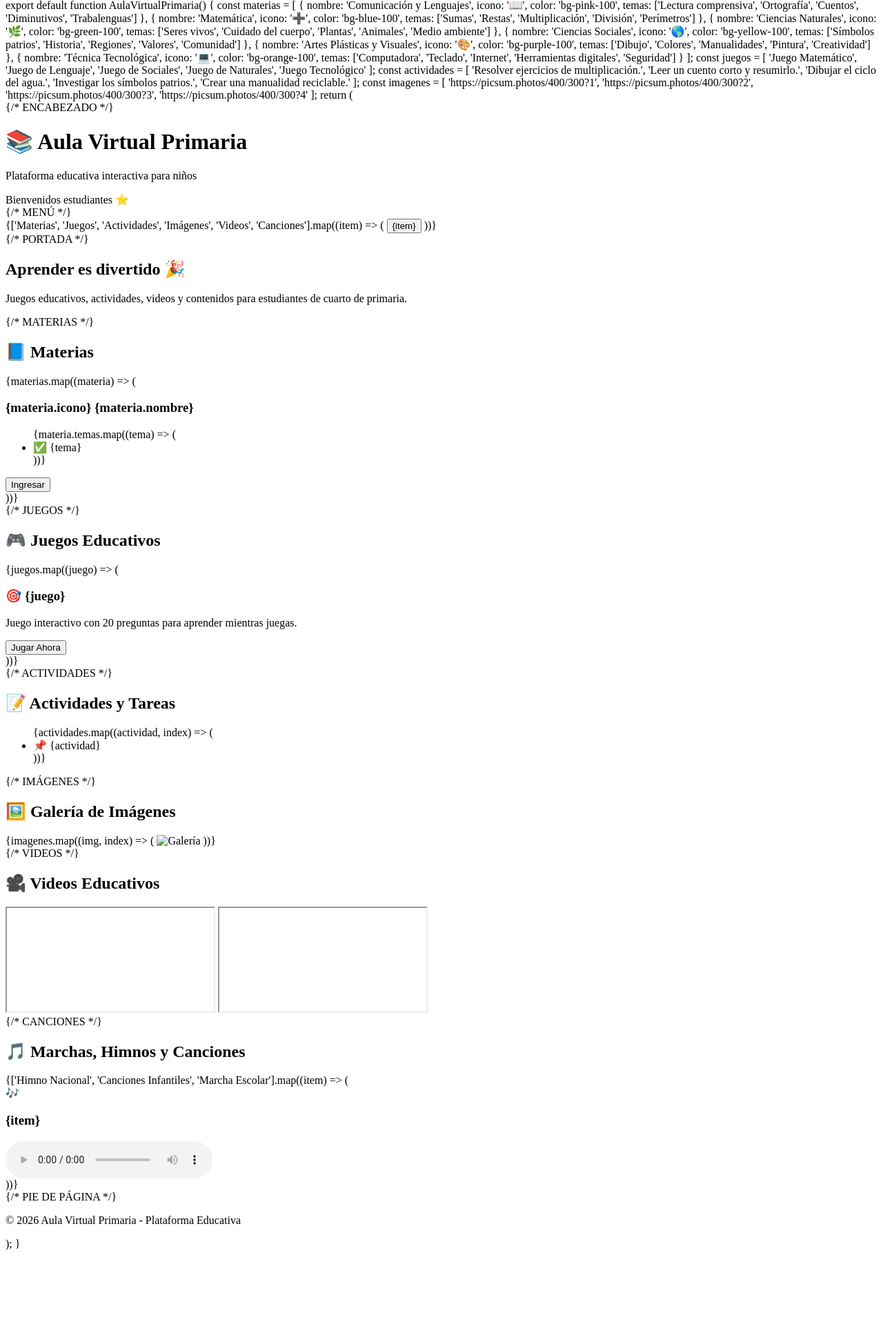
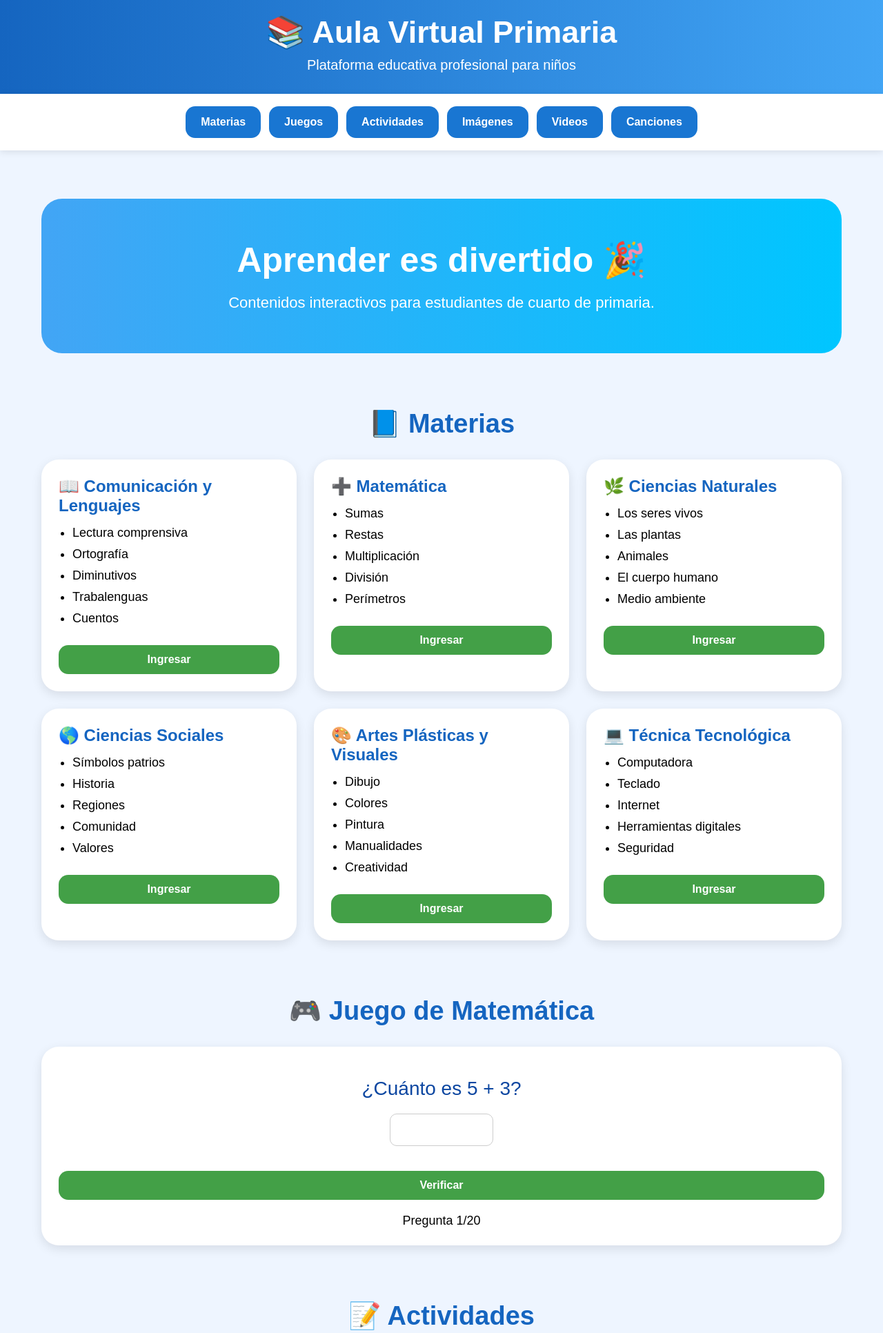
Before and after one commit to quebuenoesta88-rgb/mundo-ninos, a plain HTML site: page index.html in a window 1280 px wide. Shown: the part 10-1942 px from the top of the page at 69% size. Before the commit the page ends 1830 px from the top, so only its background shows below. Drawn offline with Linux system fonts and the light colour scheme; grey boxes are pictures that could not be loaded.

Commit message:
Update index.html

```diff
--- a/index.html
+++ b/index.html
@@ -1,253 +1,470 @@
-export default function AulaVirtualPrimaria() {
-  const materias = [
-    {
-      nombre: 'Comunicación y Lenguajes',
-      icono: '📖',
-      color: 'bg-pink-100',
-      temas: ['Lectura comprensiva', 'Ortografía', 'Cuentos', 'Diminutivos', 'Trabalenguas']
-    },
-    {
-      nombre: 'Matemática',
-      icono: '➕',
-      color: 'bg-blue-100',
-      temas: ['Sumas', 'Restas', 'Multiplicación', 'División', 'Perímetros']
-    },
-    {
-      nombre: 'Ciencias Naturales',
-      icono: '🌿',
-      color: 'bg-green-100',
-      temas: ['Seres vivos', 'Cuidado del cuerpo', 'Plantas', 'Animales', 'Medio ambiente']
-    },
-    {
-      nombre: 'Ciencias Sociales',
-      icono: '🌎',
-      color: 'bg-yellow-100',
-      temas: ['Símbolos patrios', 'Historia', 'Regiones', 'Valores', 'Comunidad']
-    },
-    {
-      nombre: 'Artes Plásticas y Visuales',
-      icono: '🎨',
-      color: 'bg-purple-100',
-      temas: ['Dibujo', 'Colores', 'Manualidades', 'Pintura', 'Creatividad']
-    },
-    {
-      nombre: 'Técnica Tecnológica',
-      icono: '💻',
-      color: 'bg-orange-100',
-      temas: ['Computadora', 'Teclado', 'Internet', 'Herramientas digitales', 'Seguridad']
+<!DOCTYPE html>
+<html lang="es">
+<head>
+  <meta charset="UTF-8">
+  <meta name="viewport" content="width=device-width, initial-scale=1.0">
+  <title>Aula Virtual Primaria</title>
+
+  <style>
+    *{
+      margin:0;
+      padding:0;
+      box-sizing:border-box;
+      font-family:Arial, Helvetica, sans-serif;
     }
-  ];
 
-  const juegos = [
-    'Juego Matemático',
-    'Juego de Lenguaje',
-    'Juego de Sociales',
-    'Juego de Naturales',
-    'Juego Tecnológico'
-  ];
+    body{
+      background:#eef5ff;
+    }
 
-  const actividades = [
-    'Resolver ejercicios de multiplicación.',
-    'Leer un cuento corto y resumirlo.',
-    'Dibujar el ciclo del agua.',
-    'Investigar los símbolos patrios.',
-    'Crear una manualidad reciclable.'
-  ];
+    header{
+      background:linear-gradient(90deg,#1565c0,#42a5f5);
+      color:white;
+      padding:30px;
+      text-align:center;
+      box-shadow:0 4px 10px rgba(0,0,0,0.2);
+    }
 
-  const imagenes = [
-    'https://picsum.photos/400/300?1',
-    'https://picsum.photos/400/300?2',
-    'https://picsum.photos/400/300?3',
-    'https://picsum.photos/400/300?4'
-  ];
+    header h1{
+      font-size:45px;
+    }
 
-  return (
-    <div className="min-h-screen bg-gradient-to-b from-sky-100 to-white">
-      {/* ENCABEZADO */}
-      <header className="bg-blue-700 text-white p-6 shadow-lg">
-        <div className="max-w-7xl mx-auto flex flex-col md:flex-row items-center justify-between gap-4">
-          <div>
-            <h1 className="text-4xl font-bold">📚 Aula Virtual Primaria</h1>
-            <p className="text-lg mt-2">Plataforma educativa interactiva para niños</p>
+    header p{
+      margin-top:10px;
+      font-size:20px;
+    }
+
+    nav{
+      background:white;
+      display:flex;
+      justify-content:center;
+      flex-wrap:wrap;
+      gap:12px;
+      padding:18px;
+      position:sticky;
+      top:0;
+      z-index:1000;
+      box-shadow:0 2px 10px rgba(0,0,0,0.1);
+    }
+
+    nav button{
+      background:#1976d2;
+      color:white;
+      border:none;
+      padding:14px 22px;
+      border-radius:14px;
+      font-size:16px;
+      cursor:pointer;
+      transition:0.3s;
+      font-weight:bold;
+    }
+
+    nav button:hover{
+      background:#0d47a1;
+      transform:scale(1.05);
+    }
+
+    section{
+      padding:40px 20px;
+      max-width:1200px;
+      margin:auto;
+    }
+
+    .titulo{
+      text-align:center;
+      margin-bottom:30px;
+      font-size:38px;
+      color:#1565c0;
+    }
+
+    .grid{
+      display:grid;
+      grid-template-columns:repeat(auto-fit,minmax(280px,1fr));
+      gap:25px;
+    }
+
+    .card{
+      background:white;
+      padding:25px;
+      border-radius:25px;
+      box-shadow:0 5px 15px rgba(0,0,0,0.1);
+      transition:0.3s;
+    }
+
+    .card:hover{
+      transform:translateY(-5px);
+    }
+
+    .card h3{
+      margin-bottom:15px;
+      color:#1565c0;
+      font-size:24px;
+    }
+
+    .card ul{
+      padding-left:20px;
+    }
+
+    .card li{
+      margin-bottom:10px;
+      font-size:18px;
+    }
+
+    .btn{
+      margin-top:18px;
+      width:100%;
+      background:#43a047;
+      color:white;
+      border:none;
+      padding:12px;
+      border-radius:14px;
+      cursor:pointer;
+      font-size:16px;
+      font-weight:bold;
+    }
+
+    .btn:hover{
+      background:#2e7d32;
+    }
+
+    .hero{
+      background:linear-gradient(90deg,#42a5f5,#00c6ff);
+      color:white;
+      text-align:center;
+      padding:60px 20px;
+      border-radius:30px;
+      margin-top:30px;
+    }
+
+    .hero h2{
+      font-size:50px;
+      margin-bottom:20px;
+    }
+
+    .hero p{
+      font-size:22px;
+    }
+
+    .imagenes{
+      display:grid;
+      grid-template-columns:repeat(auto-fit,minmax(250px,1fr));
+      gap:20px;
+    }
+
+    .imagenes img{
+      width:100%;
+      border-radius:25px;
+      height:220px;
+      object-fit:cover;
+      box-shadow:0 4px 12px rgba(0,0,0,0.2);
+    }
+
+    iframe{
+      width:100%;
+      height:300px;
+      border:none;
+      border-radius:25px;
+      box-shadow:0 4px 12px rgba(0,0,0,0.2);
+    }
+
+    .audio-card{
+      text-align:center;
+    }
+
+    audio{
+      width:100%;
+      margin-top:15px;
+    }
+
+    footer{
+      background:#1565c0;
+      color:white;
+      text-align:center;
+      padding:25px;
+      margin-top:40px;
+      font-size:18px;
+    }
+
+    .juego-box{
+      text-align:center;
+    }
+
+    .pregunta{
+      font-size:28px;
+      margin:20px 0;
+      color:#0d47a1;
+    }
+
+    input{
+      padding:12px;
+      width:150px;
+      border-radius:10px;
+      border:1px solid #ccc;
+      text-align:center;
+      font-size:18px;
+    }
+  </style>
+</head>
+<body>
+
+<header>
+  <h1>📚 Aula Virtual Primaria</h1>
+  <p>Plataforma educativa profesional para niños</p>
+</header>
+
+<nav>
+  <button>Materias</button>
+  <button>Juegos</button>
+  <button>Actividades</button>
+  <button>Imágenes</button>
+  <button>Videos</button>
+  <button>Canciones</button>
+</nav>
+
+<section>
+  <div class="hero">
+    <h2>Aprender es divertido 🎉</h2>
+    <p>Contenidos interactivos para estudiantes de cuarto de primaria.</p>
+  </div>
+</section>
+
+<section>
+  <h2 class="titulo">📘 Materias</h2>
+
+  <div class="grid">
+
+    <div class="card">
+      <h3>📖 Comunicación y Lenguajes</h3>
+      <ul>
+        <li>Lectura comprensiva</li>
+        <li>Ortografía</li>
+        <li>Diminutivos</li>
+        <li>Trabalenguas</li>
+        <li>Cuentos</li>
+      </ul>
+      <button class="btn">Ingresar</button>
     </div>
 
-          <div className="bg-white text-blue-700 px-4 py-2 rounded-2xl shadow font-bold">
-            Bienvenidos estudiantes ⭐
+    <div class="card">
+      <h3>➕ Matemática</h3>
+      <ul>
+        <li>Sumas</li>
+        <li>Restas</li>
+        <li>Multiplicación</li>
+        <li>División</li>
+        <li>Perímetros</li>
+      </ul>
+      <button class="btn">Ingresar</button>
     </div>
+
+    <div class="card">
+      <h3>🌿 Ciencias Naturales</h3>
+      <ul>
+        <li>Los seres vivos</li>
+        <li>Las plantas</li>
+        <li>Animales</li>
+        <li>El cuerpo humano</li>
+        <li>Medio ambiente</li>
+      </ul>
+      <button class="btn">Ingresar</button>
     </div>
-      </header>
 
-      {/* MENÚ */}
-      <nav className="sticky top-0 z-50 bg-white shadow-md p-4">
-        <div className="max-w-7xl mx-auto flex flex-wrap justify-center gap-3">
-          {['Materias', 'Juegos', 'Actividades', 'Imágenes', 'Videos', 'Canciones'].map((item) => (
-            <button
-              key={item}
-              className="bg-blue-600 hover:bg-blue-700 text-white px-5 py-3 rounded-2xl shadow-md transition-all duration-300 hover:scale-105"
-            >
-              {item}
-            </button>
-          ))}
+    <div class="card">
+      <h3>🌎 Ciencias Sociales</h3>
+      <ul>
+        <li>Símbolos patrios</li>
+        <li>Historia</li>
+        <li>Regiones</li>
+        <li>Comunidad</li>
+        <li>Valores</li>
+      </ul>
+      <button class="btn">Ingresar</button>
     </div>
-      </nav>
 
-      {/* PORTADA */}
-      <section className="max-w-7xl mx-auto p-6 mt-6">
-        <div className="bg-gradient-to-r from-blue-500 to-cyan-500 rounded-3xl p-10 text-white shadow-xl text-center">
-          <h2 className="text-5xl font-bold mb-4">Aprender es divertido 🎉</h2>
-          <p className="text-xl">
-            Juegos educativos, actividades, videos y contenidos para estudiantes de cuarto de primaria.
+    <div class="card">
+      <h3>🎨 Artes Plásticas y Visuales</h3>
+      <ul>
+        <li>Dibujo</li>
+        <li>Colores</li>
+        <li>Pintura</li>
+        <li>Manualidades</li>
+        <li>Creatividad</li>
+      </ul>
+      <button class="btn">Ingresar</button>
+    </div>
+
+    <div class="card">
+      <h3>💻 Técnica Tecnológica</h3>
+      <ul>
+        <li>Computadora</li>
+        <li>Teclado</li>
+        <li>Internet</li>
+        <li>Herramientas digitales</li>
+        <li>Seguridad</li>
+      </ul>
+      <button class="btn">Ingresar</button>
+    </div>
+
+  </div>
+</section>
+
+<section>
+  <h2 class="titulo">🎮 Juego de Matemática</h2>
+
+  <div class="card juego-box">
+    <div class="pregunta" id="pregunta"></div>
+
+    <input type="number" id="respuesta">
+
+    <br><br>
+
+    <button class="btn" onclick="verificar()">Verificar</button>
+
+    <p id="resultado" style="margin-top:20px;font-size:22px;"></p>
+
+    <p style="margin-top:15px;font-size:18px;">
+      Pregunta <span id="numero"></span>/20
     </p>
   </div>
 </section>
 
-      {/* MATERIAS */}
-      <section className="max-w-7xl mx-auto p-6">
-        <h2 className="text-4xl font-bold text-center text-blue-700 mb-10">
-          📘 Materias
-        </h2>
+<section>
+  <h2 class="titulo">📝 Actividades</h2>
 
-        <div className="grid md:grid-cols-2 lg:grid-cols-3 gap-6">
-          {materias.map((materia) => (
-            <div
-              key={materia.nombre}
-              className={`${materia.color} rounded-3xl p-6 shadow-lg hover:scale-105 transition-all duration-300`}
-            >
-              <h3 className="text-2xl font-bold mb-4">
-                {materia.icono} {materia.nombre}
-              </h3>
+  <div class="grid">
 
-              <ul className="space-y-2 text-lg">
-                {materia.temas.map((tema) => (
-                  <li key={tema}>✅ {tema}</li>
-                ))}
+    <div class="card">
+      <h3>📌 Tareas</h3>
+      <ul>
+        <li>Resolver multiplicaciones</li>
+        <li>Leer un cuento</li>
+        <li>Dibujar el ciclo del agua</li>
+        <li>Investigar símbolos patrios</li>
+        <li>Crear manualidades</li>
       </ul>
+    </div>
 
-              <button className="mt-5 bg-blue-600 hover:bg-blue-700 text-white px-4 py-2 rounded-xl w-full">
-                Ingresar
-              </button>
-            </div>
-          ))}
   </div>
 </section>
 
-      {/* JUEGOS */}
-      <section className="max-w-7xl mx-auto p-6">
-        <h2 className="text-4xl font-bold text-center text-green-700 mb-10">
-          🎮 Juegos Educativos
-        </h2>
+<section>
+  <h2 class="titulo">🖼️ Imágenes</h2>
 
-        <div className="grid md:grid-cols-2 lg:grid-cols-3 gap-6">
-          {juegos.map((juego) => (
-            <div
-              key={juego}
-              className="bg-white rounded-3xl p-6 shadow-lg border-4 border-green-200"
-            >
-              <h3 className="text-2xl font-bold mb-4">🎯 {juego}</h3>
-
-              <p className="text-gray-700 mb-4">
-                Juego interactivo con 20 preguntas para aprender mientras juegas.
-              </p>
-
-              <button className="bg-green-600 hover:bg-green-700 text-white px-4 py-3 rounded-xl w-full font-bold">
-                Jugar Ahora
-              </button>
-            </div>
-          ))}
+  <div class="imagenes">
+    <img src="https://picsum.photos/400/300?1">
+    <img src="https://picsum.photos/400/300?2">
+    <img src="https://picsum.photos/400/300?3">
+    <img src="https://picsum.photos/400/300?4">
   </div>
 </section>
 
-      {/* ACTIVIDADES */}
-      <section className="max-w-7xl mx-auto p-6">
-        <h2 className="text-4xl font-bold text-center text-orange-700 mb-10">
-          📝 Actividades y Tareas
-        </h2>
+<section>
+  <h2 class="titulo">🎥 Videos Educativos</h2>
 
-        <div className="bg-white rounded-3xl p-8 shadow-lg">
-          <ul className="space-y-4 text-lg">
-            {actividades.map((actividad, index) => (
-              <li
-                key={index}
-                className="bg-orange-100 p-4 rounded-2xl"
-              >
-                📌 {actividad}
-              </li>
-            ))}
-          </ul>
+  <div class="grid">
+    <iframe src="https://www.youtube.com/embed/8g0vmKzHj8M" allowfullscreen></iframe>
+
+    <iframe src="https://www.youtube.com/embed/fn2pBMGi8gQ" allowfullscreen></iframe>
   </div>
 </section>
 
-      {/* IMÁGENES */}
-      <section className="max-w-7xl mx-auto p-6">
-        <h2 className="text-4xl font-bold text-center text-purple-700 mb-10">
-          🖼️ Galería de Imágenes
-        </h2>
+<section>
+  <h2 class="titulo">🎵 Himnos y Canciones</h2>
 
-        <div className="grid md:grid-cols-2 lg:grid-cols-4 gap-6">
-          {imagenes.map((img, index) => (
-            <img
-              key={index}
-              src={img}
-              alt="Galería"
-              className="rounded-3xl shadow-lg hover:scale-105 transition-all duration-300"
-            />
-          ))}
+  <div class="grid">
+
+    <div class="card audio-card">
+      <h3>🎶 Himno Nacional</h3>
+      <audio controls>
+        <source src="" type="audio/mpeg">
+      </audio>
+    </div>
+
+    <div class="card audio-card">
+      <h3>🎶 Canciones Infantiles</h3>
+      <audio controls>
+        <source src="" type="audio/mpeg">
+      </audio>
+    </div>
+
+    <div class="card audio-card">
+      <h3>🎶 Marcha Escolar</h3>
+      <audio controls>
+        <source src="" type="audio/mpeg">
+      </audio>
+    </div>
+
   </div>
 </section>
 
-      {/* VIDEOS */}
-      <section className="max-w-7xl mx-auto p-6">
-        <h2 className="text-4xl font-bold text-center text-red-700 mb-10">
-          🎥 Videos Educativos
-        </h2>
+<footer>
+  © 2026 Aula Virtual Primaria - Plataforma Educativa
+</footer>
 
-        <div className="grid md:grid-cols-2 gap-6">
-          <iframe
-            className="w-full h-72 rounded-3xl shadow-lg"
-            src="https://www.youtube.com/embed/8g0vmKzHj8M"
-            title="Video"
-            allowFullScreen
-          ></iframe>
+<script>
 
-          <iframe
-            className="w-full h-72 rounded-3xl shadow-lg"
-            src="https://www.youtube.com/embed/fn2pBMGi8gQ"
-            title="Video"
-            allowFullScreen
-          ></iframe>
-        </div>
-      </section>
+let preguntas = [
+  { pregunta: '¿Cuánto es 5 + 3?', respuesta: 8 },
+  { pregunta: '¿Cuánto es 10 - 4?', respuesta: 6 },
+  { pregunta: '¿Cuánto es 7 x 2?', respuesta: 14 },
+  { pregunta: '¿Cuánto es 20 / 5?', respuesta: 4 },
+  { pregunta: '¿Cuánto es 9 + 1?', respuesta: 10 },
+  { pregunta: '¿Cuánto es 15 - 5?', respuesta: 10 },
+  { pregunta: '¿Cuánto es 6 x 6?', respuesta: 36 },
+  { pregunta: '¿Cuánto es 18 / 2?', respuesta: 9 },
+  { pregunta: '¿Cuánto es 12 + 8?', respuesta: 20 },
+  { pregunta: '¿Cuánto es 14 - 9?', respuesta: 5 },
+  { pregunta: '¿Cuánto es 3 x 7?', respuesta: 21 },
+  { pregunta: '¿Cuánto es 16 / 4?', respuesta: 4 },
+  { pregunta: '¿Cuánto es 25 + 5?', respuesta: 30 },
+  { pregunta: '¿Cuánto es 50 - 20?', respuesta: 30 },
+  { pregunta: '¿Cuánto es 8 x 5?', respuesta: 40 },
+  { pregunta: '¿Cuánto es 81 / 9?', respuesta: 9 },
+  { pregunta: '¿Cuánto es 100 - 1?', respuesta: 99 },
+  { pregunta: '¿Cuánto es 11 + 11?', respuesta: 22 },
+  { pregunta: '¿Cuánto es 9 x 9?', respuesta: 81 },
+  { pregunta: '¿Cuánto es 64 / 8?', respuesta: 8 }
+];
 
-      {/* CANCIONES */}
-      <section className="max-w-7xl mx-auto p-6 mb-10">
-        <h2 className="text-4xl font-bold text-center text-pink-700 mb-10">
-          🎵 Marchas, Himnos y Canciones
-        </h2>
+let actual = 0;
 
-        <div className="grid md:grid-cols-3 gap-6">
-          {['Himno Nacional', 'Canciones Infantiles', 'Marcha Escolar'].map((item) => (
-            <div
-              key={item}
-              className="bg-white rounded-3xl p-6 shadow-lg text-center"
-            >
-              <div className="text-6xl mb-4">🎶</div>
+function cargarPregunta(){
+  document.getElementById('pregunta').innerHTML = preguntas[actual].pregunta;
+  document.getElementById('numero').innerHTML = actual + 1;
+  document.getElementById('respuesta').value = '';
+  document.getElementById('resultado').innerHTML = '';
+}
 
-              <h3 className="text-2xl font-bold mb-4">{item}</h3>
+function verificar(){
 
-              <audio controls className="w-full">
-                <source src="" type="audio/mpeg" />
-              </audio>
-            </div>
-          ))}
-        </div>
-      </section>
+  let respuestaUsuario = document.getElementById('respuesta').value;
+  let resultado = document.getElementById('resultado');
 
-      {/* PIE DE PÁGINA */}
-      <footer className="bg-blue-700 text-white text-center p-6 mt-10">
-        <p className="text-lg font-bold">
-          © 2026 Aula Virtual Primaria - Plataforma Educativa
-        </p>
-      </footer>
-    </div>
-  );
+  if(respuestaUsuario == preguntas[actual].respuesta){
+    resultado.innerHTML = '✅ Correcto';
+    resultado.style.color = 'green';
+  }else{
+    resultado.innerHTML = '❌ Incorrecto';
+    resultado.style.color = 'red';
   }
+
+  actual++;
+
+  if(actual < preguntas.length){
+    setTimeout(cargarPregunta, 1200);
+  }else{
+    setTimeout(() => {
+      document.querySelector('.juego-box').innerHTML = `
+        <h2>🎉 Juego terminado</h2>
+        <p style="margin-top:20px;font-size:22px;">Completaste las 20 preguntas.</p>
+      `;
+    },1200);
+  }
+}
+
+cargarPregunta();
+
+</script>
+
+</body>
+</html>
```
Lines whose indentation alone changed are shown as unchanged.
